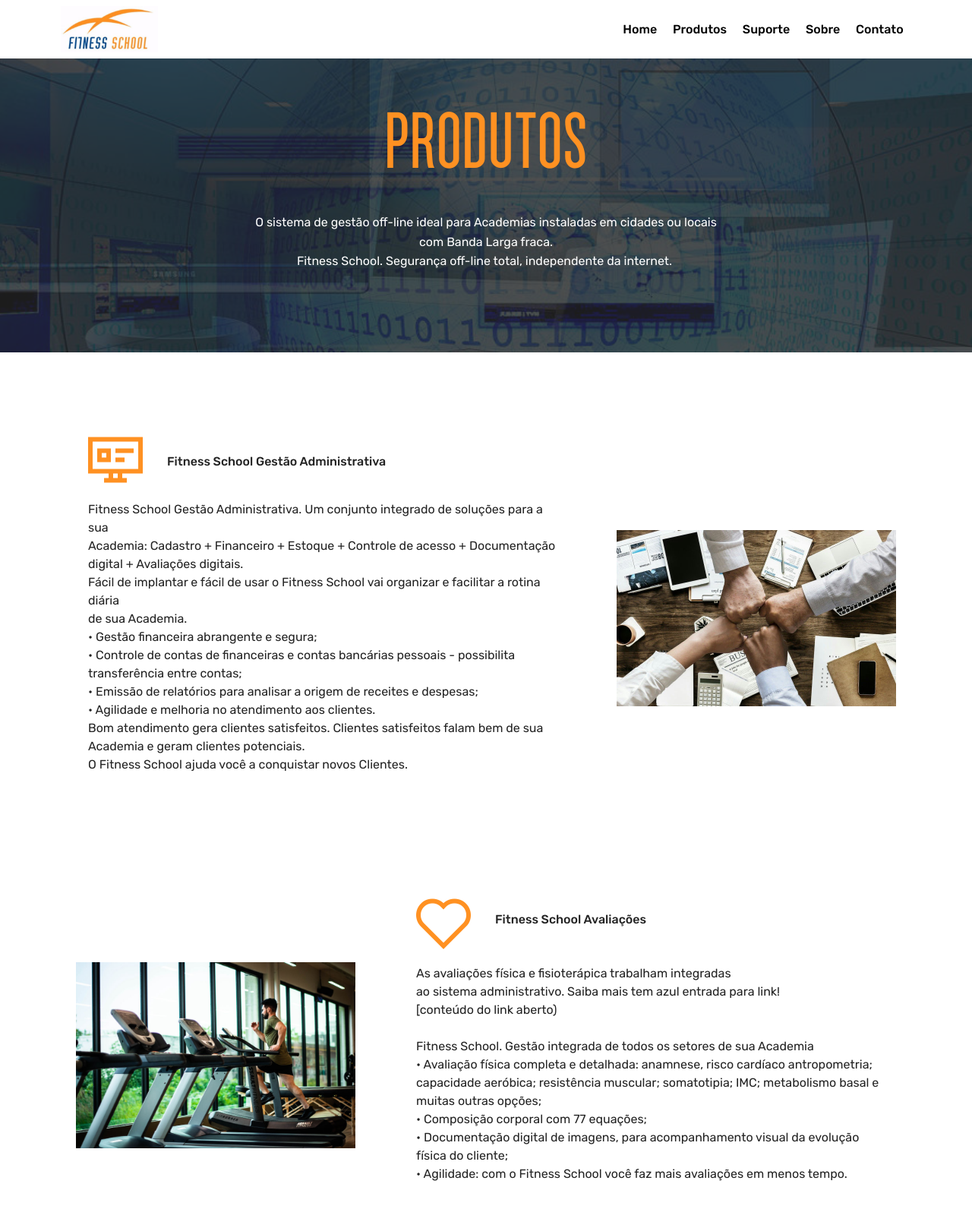
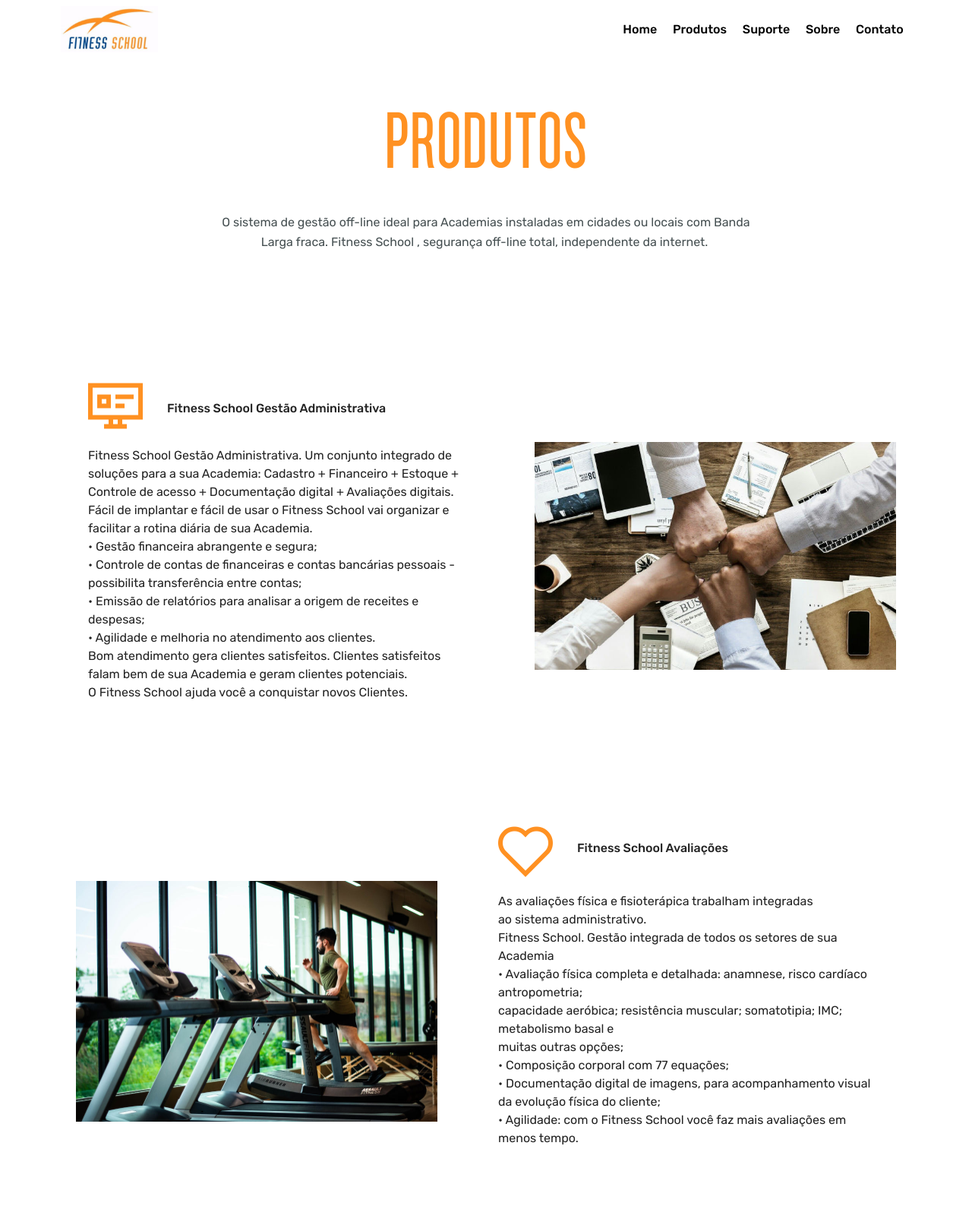
Before and after one commit to maironasm/fitnessschol, a plain HTML site: page page1.html in a window 1280 px wide. Shown: the top 1617 px of the page at 76% size. Drawn offline with Linux system fonts and the light colour scheme; files whose address does not match are found by name.

Commit message:
create github pages

```diff
--- a/assets/mobirise/css/mbr-additional.css
+++ b/assets/mobirise/css/mbr-additional.css
@@ -2042,11 +2042,11 @@ body {
 }
 .cid-rIcMgQ5IwY {
   padding-top: 120px;
-  padding-bottom: 75px;
-  background-image: url("../../../assets/images/banner-909710-1280-1280x402.jpg");
+  padding-bottom: 30px;
+  background-color: #ffffff;
 }
 .cid-rIcMgQ5IwY .mbr-text {
-  color: #ffffff;
+  color: #465052;
 }
 .cid-rIcMgQ5IwY H2 {
   color: #ff9122;
--- a/page1.html
+++ b/page1.html
@@ -66,12 +66,11 @@
     </nav>
 </section>
 
-<section class="engine"><a href="https://mobirise.info/n">simple web templates</a></section><section class="mbr-section content5 cid-rIcMgQ5IwY mbr-parallax-background" id="content5-1d">
+<section class="engine"><a href="https://mobirise.info/k">develop your own website</a></section><section class="mbr-section content5 cid-rIcMgQ5IwY" id="content5-1d">
 
 
 
-    <div class="mbr-overlay" style="opacity: 0.8; background-color: rgb(35, 35, 35);">
-    </div>
+
 
     <div class="container">
         <div class="media-container-row">
@@ -79,8 +78,8 @@
                 <h2 class="align-center mbr-bold mbr-white pb-3 mbr-fonts-style display-1">Produtos</h2>
                 <h3 class="mbr-section-subtitle align-center mbr-light mbr-white pb-3 mbr-fonts-style display-5"><div></div></h3>
                 <p class="mbr-text align-center mbr-white pb-3 mbr-fonts-style display-7">O sistema de gestão off-line ideal para Academias instaladas em cidades ou locais
-<br>com Banda Larga fraca.
-<br>Fitness School. Segurança off-line total, independente da internet.&nbsp;<br></p>
+com Banda Larga fraca.
+Fitness School , segurança off-line total, independente da internet.&nbsp;<br></p>
 
             </div>
         </div>
@@ -96,7 +95,7 @@
     <div class="container">
         <div class="col-md-12">
             <div class="media-container-row">
-                <div class="mbr-figure m-auto" style="width: 40%;">
+                <div class="mbr-figure m-auto" style="width: 50%;">
                     <img src="assets/images/paper-3213924-1280-736x464.jpg" alt="Administração" title="Administração">
                 </div>
                 <div class=" align-left aside-content">
@@ -118,9 +117,9 @@
 
                             <div class="card-box">
                                 <p class="block-text mbr-fonts-style display-7">Fitness School Gestão Administrativa. Um conjunto integrado de soluções para a sua
-<br>Academia: Cadastro + Financeiro + Estoque + Controle de acesso + Documentação
-<br>digital + Avaliações digitais. <br>Fácil de implantar e fácil de usar o Fitness School vai organizar e facilitar a rotina diária
-<br>de sua Academia.
+Academia: Cadastro + Financeiro + Estoque + Controle de acesso + Documentação
+digital + Avaliações digitais. <br>Fácil de implantar e fácil de usar o Fitness School vai organizar e facilitar a rotina diária
+de sua Academia.
 <br>•	Gestão financeira abrangente e segura;
 <br>•	Controle de contas de financeiras e contas bancárias pessoais - possibilita transferência entre contas;
 <br>•	 Emissão de relatórios para analisar a origem de receites e despesas;
@@ -150,7 +149,7 @@ Clientes.
     <div class="container">
         <div class="col-md-12">
             <div class="media-container-row">
-                <div class="mbr-figure m-auto" style="width: 40%;">
+                <div class="mbr-figure m-auto" style="width: 50%;">
                     <img src="assets/images/an-on-treadmill-1954524-952x635.jpg" alt="Avaliação Física" title="Avaliação Física">
                 </div>
                 <div class=" align-left aside-content">
@@ -172,10 +171,7 @@ Clientes.
 
                             <div class="card-box">
                                 <p class="block-text mbr-fonts-style display-7">As avaliações física e fisioterápica trabalham integradas
-<br>ao sistema administrativo. Saiba mais tem azul entrada para link!
-<br>[conteúdo do link aberto)
-<br>
-<br>Fitness School. Gestão integrada de todos os setores de sua Academia
+<br>ao sistema administrativo.&nbsp;<br>Fitness School. Gestão integrada de todos os setores de sua Academia
 <br>•	Avaliação física completa e detalhada: anamnese, risco cardíaco antropometria;
 <br>capacidade aeróbica; resistência muscular; somatotipia; IMC; metabolismo basal e
 <br>muitas outras opções;
@@ -204,7 +200,7 @@ Clientes.
     <div class="container">
         <div class="col-md-12">
             <div class="media-container-row">
-                <div class="mbr-figure m-auto" style="width: 60%;">
+                <div class="mbr-figure m-auto" style="width: 50%;">
                     <img src="assets/images/computer-1591018-1280-736x481.jpg" alt="Controle de Acessos " title="Controle de Acessos">
                 </div>
                 <div class=" align-left aside-content">
@@ -256,7 +252,7 @@ Clientes.
     <div class="container">
         <div class="col-md-12">
             <div class="media-container-row">
-                <div class="mbr-figure m-auto" style="width: 55%;">
+                <div class="mbr-figure m-auto" style="width: 50%;">
                     <img src="assets/images/email-3249062-1280-736x412.png" alt="E-mail" title="E-mail">
                 </div>
                 <div class=" align-left aside-content">
@@ -430,7 +426,6 @@ Série Mod.4 é composta por equipamento eletro-mecânico, eletrônica e softwar
   <script src="assets/popper/popper.min.js"></script>
   <script src="assets/tether/tether.min.js"></script>
   <script src="assets/bootstrap/js/bootstrap.min.js"></script>
-  <script src="assets/parallax/jarallax.min.js"></script>
   <script src="assets/dropdown/js/nav-dropdown.js"></script>
   <script src="assets/dropdown/js/navbar-dropdown.js"></script>
   <script src="assets/ytplayer/jquery.mb.ytplayer.min.js"></script>
```
Also changed, not shown: index.html (+2 -2 lines), 1 other file.
